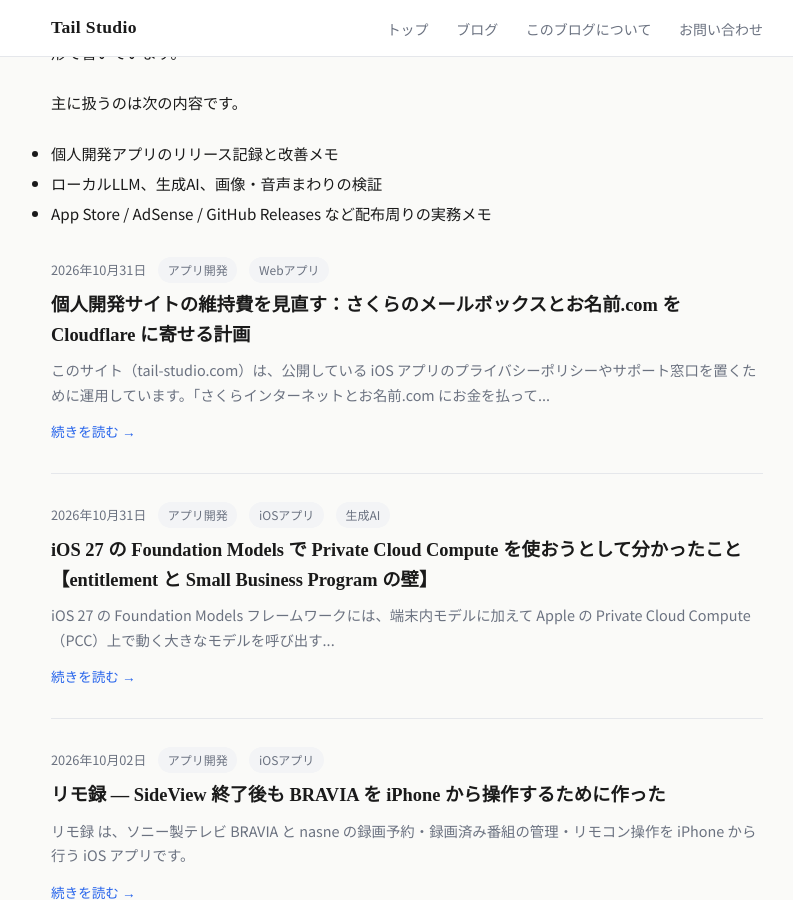
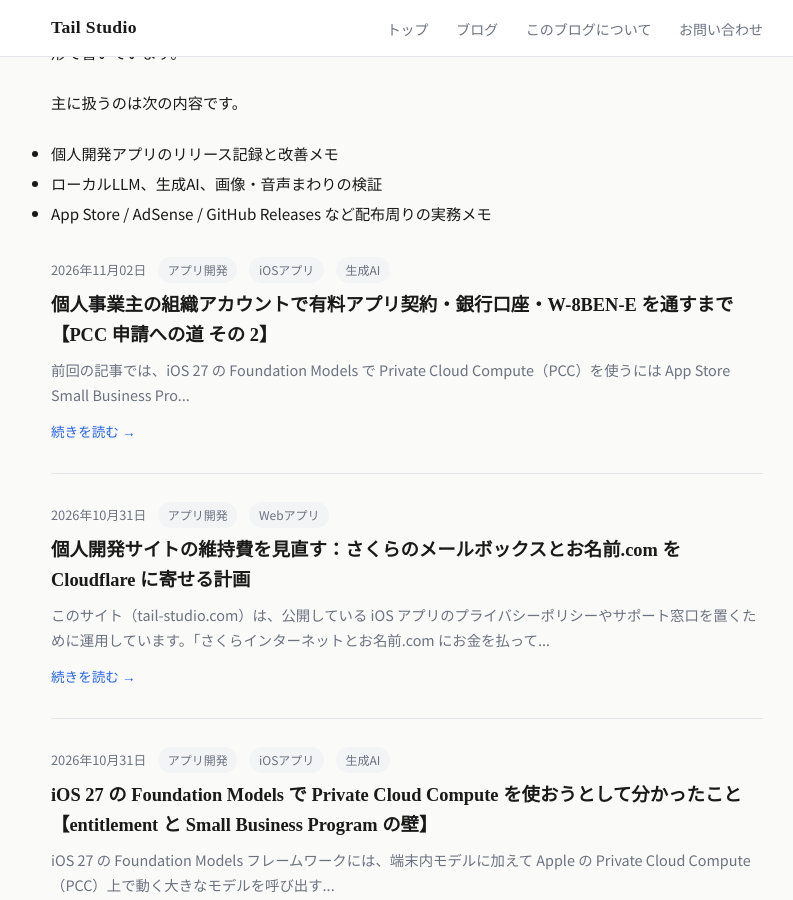
Before and after one commit to wat--/app-policies, a Jekyll site: the page built from blog/index.html, in a window 1280 px wide and 900 px high, scrolled down 321 px. Shown: the whole window, without its empty margins (233-1026 px from the left). Built offline with Jekyll 4.4.1, drawn with Linux system fonts in a browser that asks for light colours; a script that is not in the unit is left out; part of the change alters nothing that is shown.

Commit message:
ブログ: 個人事業主の組織アカウントで有料アプリ契約・口座・W-8BEN-E・SBP 申請を通すまでの記録（PCC その 2）
Co-Authored-By: Claude Fable 5.1 <noreply@anthropic.com>

```diff
--- a/_data/like-counters.yml
+++ b/_data/like-counters.yml
@@ -26,3 +26,4 @@
 "/blog/2026/08/17/app-hana-search-tech/": post-22
 "/blog/2026/10/31/foundation-models-pcc-entitlement/": post-23
 "/blog/2026/10/31/tail-studio-domain-mail-migration/": post-24
+"/blog/2026/11/02/sole-proprietor-paid-apps-tax-forms/": post-25
--- a/_posts/2026-10-31-foundation-models-pcc-entitlement.md
+++ b/_posts/2026-10-31-foundation-models-pcc-entitlement.md
@@ -161,3 +161,5 @@ enum AIFeatureSettings {
 この記事を書いている時点で、Program License Agreement の承諾と法人情報の修正は済み、コンプライアンス審査の書類提出と有料アプリ契約の承諾、Small Business Program の加入申請が残っています。PCC の申請フォームはその先です。
 
 一連の流れは、API のドキュメントを読んでいるだけでは見えません。「PCC を試す」と決めたら、コードより先にアカウントの状態を App Store Connect の「ビジネス」画面で確認しておくことをおすすめします。進展があればこの記事に追記します。
+
+**追記（2026 年 11 月 2 日）**: コンプライアンス審査は D-U-N-S 番号の確認メールで通りました。有料アプリ契約・銀行口座・納税フォーム・Small Business Program 申請までの記録は [続編の記事](/blog/2026/11/02/sole-proprietor-paid-apps-tax-forms/) にまとめています。
--- /dev/null
+++ b/_posts/2026-11-02-sole-proprietor-paid-apps-tax-forms.md
@@ -0,0 +1,135 @@
+---
+layout: post
+title: "個人事業主の組織アカウントで有料アプリ契約・銀行口座・W-8BEN-E を通すまで【PCC 申請への道 その 2】"
+date: 2026-11-02 00:10:00 +0900
+tags: [アプリ開発, iOSアプリ, 生成AI]
+description: 屋号で組織アカウントとして登録している日本の個人事業主が、App Store Connect で有料アプリ契約を有効にし、銀行口座と米国の納税フォーム（W-8BEN-E と Certificate of Foreign Status）を提出して App Store Small Business Program に申請するまでの記録です。個人の選択肢がない納税フォームで何を選んだか、その根拠をまとめます。
+---
+
+[前回の記事](/blog/2026/10/31/foundation-models-pcc-entitlement/)では、iOS 27 の Foundation Models で Private Cloud Compute（PCC）を使うには App Store Small Business Program への加入が必要で、その手前に有料アプリ契約や法人情報の審査が並んでいる、というところまで書きました。この記事はその続きで、無料アプリしか出していない個人事業主が、有料アプリ契約を有効にして Small Business Program に申請するまでに実際に入力した内容の記録です。
+
+対象は「個人事業主だが、販売元名を屋号にしたくて **組織（Organization）アカウント** で登録している」人です。個人アカウントの人は画面も選択肢も違うので、この記事の悩みはほぼ発生しません。
+
+## 目次
+
+- [全体の順番](#全体の順番)
+- [コンプライアンス審査に出した書類](#コンプライアンス審査に出した書類)
+- [有料アプリ契約の同意は 2 回目で通った](#有料アプリ契約の同意は-2-回目で通った)
+- [銀行口座の登録でつまずく点](#銀行口座の登録でつまずく点)
+- [納税フォームは 2 種類とも法人向け](#納税フォームは-2-種類とも法人向け)
+- [個人の選択肢がないときに何を選んだか](#個人の選択肢がないときに何を選んだか)
+- [租税条約の欄の埋め方](#租税条約の欄の埋め方)
+- [Small Business Program の申請](#small-business-program-の申請)
+- [費用はかかるのか](#費用はかかるのか)
+- [現在地](#現在地)
+
+---
+
+## 全体の順番
+
+App Store Connect の「ビジネス」画面で、次の順に進みました。所要は、Apple 側の審査待ちを除くと 1 時間ほどです。
+
+| 順 | 作業 | 結果 |
+|---|---|---|
+| 1 | 法人情報の修正（郵便番号をハイフン付きに） | 保存できた直後にコンプライアンス審査が出現 |
+| 2 | コンプライアンス審査: 英字の法人名を示す書類を提出 | 翌日に「受理」のメール |
+| 3 | 有料アプリ契約（Schedule 2）に同意 | 1 回目は無言で失敗、2 回目で成功 |
+| 4 | 銀行口座を追加 | 「処理中」 |
+| 5 | 米国の納税調査票に回答（米国居住者か、米国で事業活動があるか） | 2 問とも「いいえ」 |
+| 6 | 納税フォーム 2 件を提出 | どちらも即時「有効」 |
+| 7 | Small Business Program に申請 | 受理、審査待ち |
+
+3 以降は、契約・口座・納税のそれぞれに「本人の宣誓」のチェックがあります。私は作業の多くを自動化ツール（ブラウザ操作エージェント）に任せていましたが、宣誓や署名にあたるチェックはツール側の安全装置で止まるようになっていて、そこだけ自分でクリックしました。契約を結ぶのは本人、という設計は妥当だと思います。
+
+## コンプライアンス審査に出した書類
+
+前回の記事で「英字で法人名を示す書類」を求められたと書きました。個人事業主の屋号は登記簿に載らないので、何を出せばよいか迷います。
+
+出したのは、**D-U-N-S 番号を取得したときに Dun & Bradstreet から届いた確認メール**です。事業名が英字（大文字）で、住所と一緒に記載されています。組織アカウントで登録している人は、登録時に必ず D-U-N-S 番号を取っているので、このメールは手元にあるはずです。メールの画面をそのまま画像にして提出し、企業ウェブサイト欄にはサイトの URL、企業系列は「なし（個人事業主）」、事業活動を行っている国は日本だけを選びました。
+
+翌日、Apple から「Your information has been accepted」のメールが届きました。開業届の英訳などは不要でした。
+
+## 有料アプリ契約の同意は 2 回目で通った
+
+契約の表に「利用規約を確認して同意」が出るので、Schedule 2 の全文を表示し、チェックを入れて「同意する」を押します。ここで 1 つ罠がありました。
+
+1 回目は、ダイアログが閉じただけで何も表示されず、ステータスも「新規」のまま。通信を見ると、同意を送る POST にサーバーが **403** を返していました。画面上にはエラーが出ません。もう一度同じ操作をしたら 200 で通り、ステータスが「ユーザ情報を保留中」に変わりました。原因は分かりませんが、「同意したはずなのに変わらない」ときは、エラー表示を待たずにもう一度やってみるのが早いです。
+
+同意すると、Apple から「Paid Applications Agreement … is available」というメールが届きます。これは受理の通知で、契約が有効になったわけではありません。有効になるのは、銀行口座と納税フォームが揃ってからです。
+
+## 銀行口座の登録でつまずく点
+
+- **口座名義はカタカナか英字**。日本円口座の場合、名義人名は通帳どおりのカタカナ（または英字）で、姓と名の間はスペースです。漢字は受け付けません。
+- **金融機関コードは銀行 4 桁 + 支店 3 桁**。画面の「金融機関コードが不明な場合」の検索は、ネット銀行の支店名では見つかりませんでした。全銀協のコード一覧サイトで調べて 7 桁を直接入力すると、Apple 側が銀行名と住所を自動で表示してくれます。それが出れば正しいコードです。
+- **口座名義と法人名が違っても登録はできる**。名義は個人名、法人は屋号という組み合わせでも、名義人の種類を「個人」にして通りました。ただし Apple は「口座情報が間違っていると支払いが拒否される」と注意しているので、売上が出る予定のある人は銀行に確認したほうが安全です。
+
+最後の「証明」画面は、入力が正しいことと、Apple とその関連会社が口座へ電子送金（誤入金の取り消しを含む）することを許可する内容です。
+
+## 納税フォームは 2 種類とも法人向け
+
+銀行口座を入れると、納税フォームの欄に「米国の納税調査票」が出ます。「米国居住者か」「米国で事業活動をしているか」の 2 問にいいえと答えると、提出すべきフォームが 2 つ並びます。
+
+1. **U.S. Certificate of Foreign Status of Beneficial Owner**（Apple 独自の簡易な宣誓書）
+2. **U.S. Substitute Form W-8BEN-E**（IRS の法人向け様式を Apple が画面化したもの）
+
+どちらも「3. Type of Beneficial Owner（受益者の種類）」の選択肢は Corporation、Disregarded entity、Partnership、各種 trust などの事業体だけで、**Individual（個人）がありません**。組織アカウントだからです。IRS の定義では日本の個人事業主は「個人」で、本来は W-8BEN（個人用）を出すべき存在なので、ここで手が止まります。
+
+## 個人の選択肢がないときに何を選んだか
+
+調べた結果をもとに、**Disregarded entity** を選びました。根拠は 3 つです。
+
+1. **IRS の定義に最も近い**。[W-8BEN-E の記入要領](https://www.irs.gov/instructions/iw8bene)では、Disregarded entity は「単一の所有者を持ち、法人ではなく、所有者と別の存在として扱われない事業体」です。屋号の個人事業はまさにこれで、実態は所有者個人です。一方「Corporation」を選ぶと、法人でないものを法人だと宣誓することになります。
+2. **Apple 自身が厳密な分類を求めていない**。同じ状況の個人事業主が Apple の Finance チームに問い合わせたところ、「できる範囲で記入し、受益者の種類は他の種類から選べばよい。屋号は Reference Number 欄に書くこと」という回答だったそうです（[spaceyomi さんの記事](https://spaceyomi.com/%E8%A3%8F%E8%A9%B1/,/app/store(iphone)/2025/12/15/yuuryou_iPhone02.html)）。
+3. **先行事例がある**。Title に「Sole proprietor」と書いて 2 つのフォームを出し、契約が有効になった記録があります（[hk_work さんの記事](https://zenn.dev/hk_work/articles/sole-proprietor-app-store-paid-apps-agreement)）。W-8BEN-E を出したあとで IRS の個人用 W-8BEN をアップロードし、Apple 側で差し替えてもらった例もあります（[zawascript さんの記事](https://zenn.dev/zawascript/articles/2026-06-apple-w8ben)）。必要になればこの手も使えます。
+
+Disregarded entity を選ぶと「この事業体はハイブリッド事業体として条約を申請しますか」という追加の質問が出ます。ハイブリッド事業体とは、米国では課税上透明（所有者に課税）、相手国では透明でない事業体のことです。日本の個人事業主は日本でも米国でも個人として課税されるので、**No** です。
+
+入力したものを表にまとめます。2 つのフォームとも同じ方針です。
+
+| 項目 | 入力 |
+|---|---|
+| 名称 / 国 | 屋号 / 日本（アカウント情報から自動、変更不可） |
+| Type of Beneficial Owner / Chapter 3 Status | Disregarded entity |
+| ハイブリッド事業体として条約申請するか | No |
+| 住所 | アカウントの住所（自動） |
+| 米国 TIN / 外国 TIN | 空欄 |
+| Reference Number | 屋号 (sole proprietorship of 代表者名) |
+| 署名者 / Title | 代表者名（自動） / Sole Proprietor |
+
+## 租税条約の欄の埋め方
+
+W-8BEN-E の Part III は日米租税条約の適用を申請する欄で、ここを埋めると米国からの支払いに対する源泉徴収が 0% になります。アプリの売上は「事業所得」で、米国に恒久的施設（支店や事務所）がなければ米国で課税されない、という条約第 7 条の話です。
+
+- 「受益者は日本の居住者である」にチェック
+- 「所得を得ており、特典制限条項（LOB）の要件を満たす」にチェック。LOB の種類は個人向けの選択肢がないので「Other」を選び、「Article 22, paragraph 1(a) (individual resident of Japan)」と記入。個人は条約上そのまま適格居住者なので、根拠条文を書くだけです
+- 条項と税率: 「Article 7, paragraph 1」「0」%
+- 所得の種類: 「Income from the sale of applications」
+- 追加条件の説明: 米国に恒久的施設のない日本居住の個人事業主の事業所得である旨を一文
+
+「Other」を選ぶと必須の記入欄が 1 つ増えます。これを埋めないと「送信」が有効にならず、チェックをいくら入れても押せません。私はここで数分悩みました。
+
+送信すると、どちらのフォームも即座に「有効」になりました。審査待ちはありません。有料アプリ契約のステータスは「ユーザ情報を保留中」から「処理中」に変わり、あとは Apple 側の処理待ちです。
+
+## Small Business Program の申請
+
+有料アプリ契約の同意さえ済んでいれば申請できます。納税フォームや口座の処理完了は待たなくても進めました。
+
+申請フォームの質問は 5 つだけです。
+
+1. 最新の有料アプリ契約を承諾したか: Yes
+2. 他の Apple Developer Program アカウントの過半数持分を持っているか: No
+3. 他のメンバーが自分のアカウントの過半数持分を持っているか: No
+4. 他のアカウントの最終決定権を持っているか: No
+5. 他のメンバーが自分のアカウントの最終決定権を持っているか: No
+
+最後に「過去 12 か月の収益が 100 万ドル以下」の宣誓にチェックして送信すると、「Thank you for your submission」と表示され、結果はメールで来るとのことです。
+
+## 費用はかかるのか
+
+かかりません。有料アプリ契約の承諾、納税フォームの提出、Small Business Program への加入、PCC の利用枠（加入中で累計初回ダウンロード 200 万未満）はすべて無料です。発生するのは Apple Developer Program の年会費だけで、有料アプリやアプリ内課金の売上が出たときに初めて手数料（加入後は 15%）が差し引かれます。
+
+## 現在地
+
+Small Business Program の審査待ちです。承認されたら PCC entitlement の申請フォームが開けるようになるはずなので、そこまで進んだらまた記録します。
+
+振り返ると、技術的な難しさはどこにもなく、「個人事業主なのに法人向けの書式しか出ない」という制度の隙間で立ち止まった時間がほとんどでした。同じ場所で止まっている人の判断材料になれば幸いです。なお、税務上の判断はご自身の状況で変わります。売上が見込まれる場合は税理士に確認してください。
```
